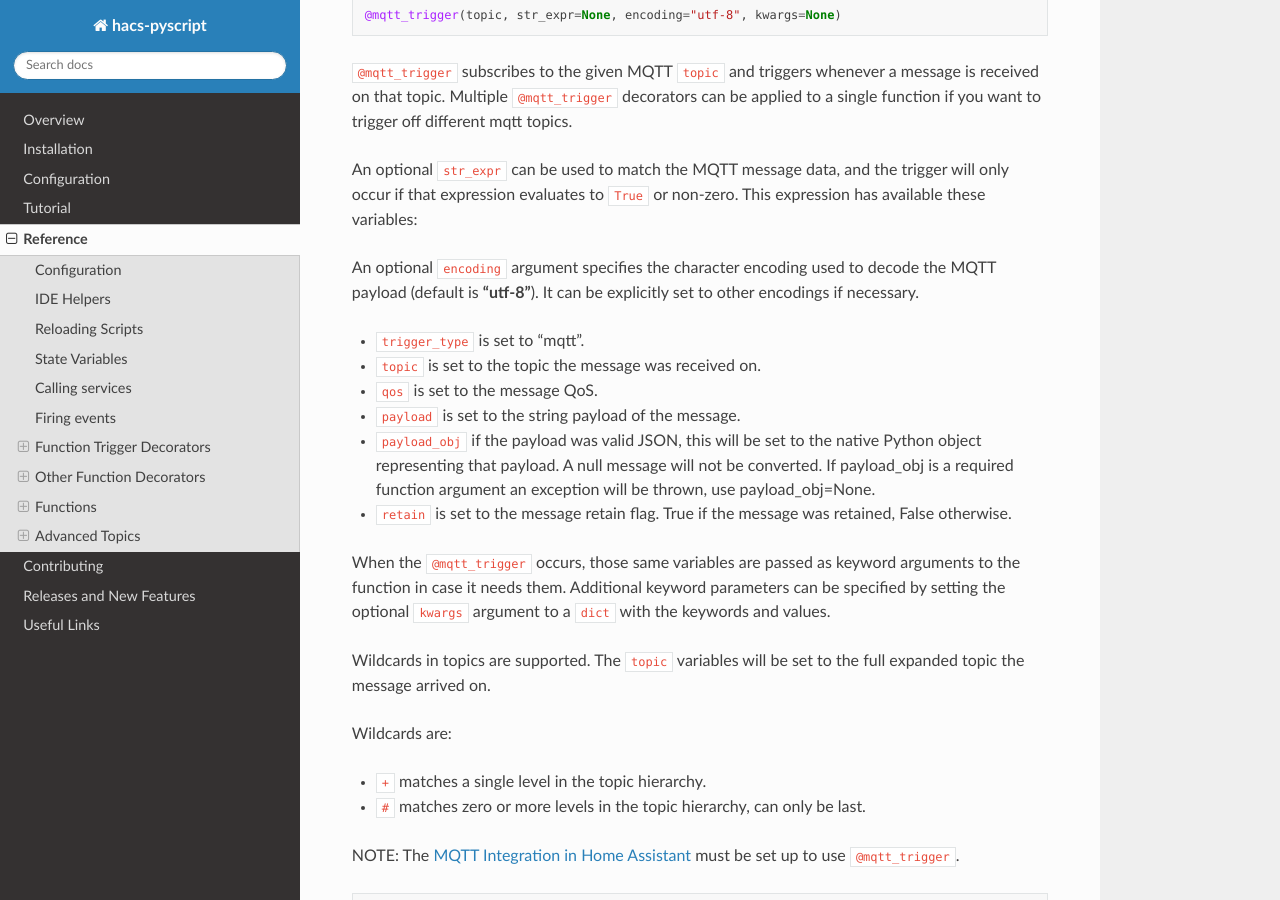
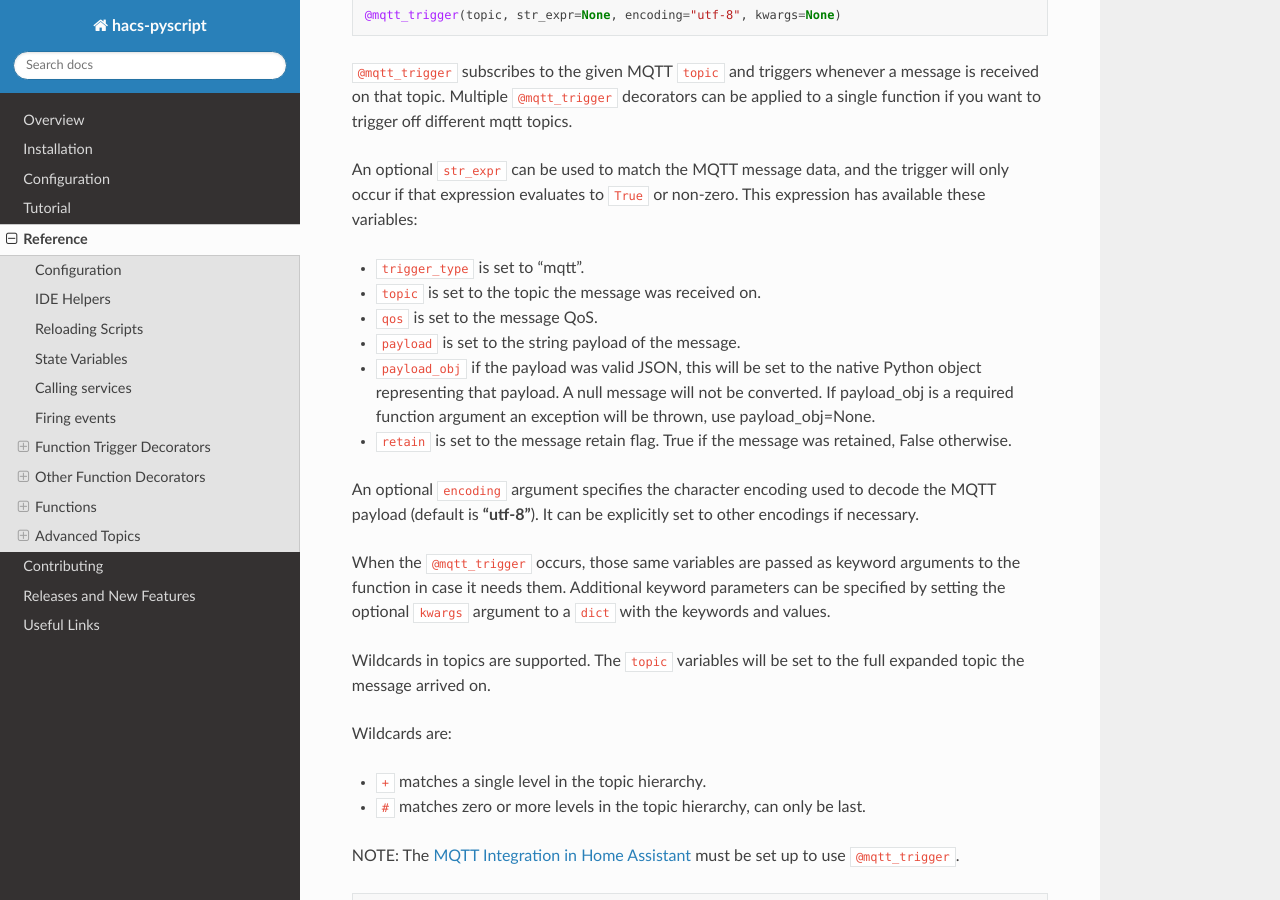
Before and after one commit to custom-components/pyscript, a Sphinx documentation site: the page built from docs/reference.rst, in a window 1280 px wide and 900 px high, scrolled down 17973 px. Built offline with Sphinx 7.4.7 and the Read the Docs theme 3.1.0, drawn with Linux system fonts in a browser that asks for light colours; part of the change alters nothing that is shown.

```diff
--- a/docs/reference.rst
+++ b/docs/reference.rst
@@ -816,9 +816,6 @@ An optional ``str_expr`` can be used to match the MQTT message data, and the tri
 if that expression evaluates to ``True`` or non-zero. This expression has available these
 variables:
 
-An optional ``encoding`` argument specifies the character encoding used to decode the MQTT payload
-(default is **"utf-8"**). It can be explicitly set to other encodings if necessary.
-
 - ``trigger_type`` is set to "mqtt".
 - ``topic`` is set to the topic the message was received on.
 - ``qos`` is set to the message QoS.
@@ -827,6 +824,9 @@ An optional ``encoding`` argument specifies the character encoding used to decod
   representing that payload.  A null message will not be converted.  If payload_obj is a
   required function argument an exception will be thrown, use payload_obj=None.
 - ``retain`` is set to the message retain flag. True if the message was retained, False otherwise.
+
+An optional ``encoding`` argument specifies the character encoding used to decode the MQTT payload
+(default is **"utf-8"**). It can be explicitly set to other encodings if necessary.
 
 When the ``@mqtt_trigger`` occurs, those same variables are passed as keyword arguments to the
 function in case it needs them. Additional keyword parameters can be specified by setting the
```
